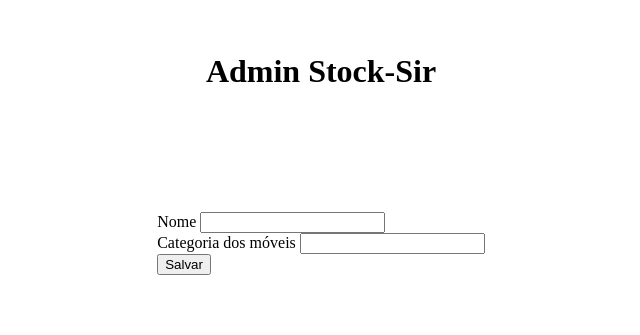
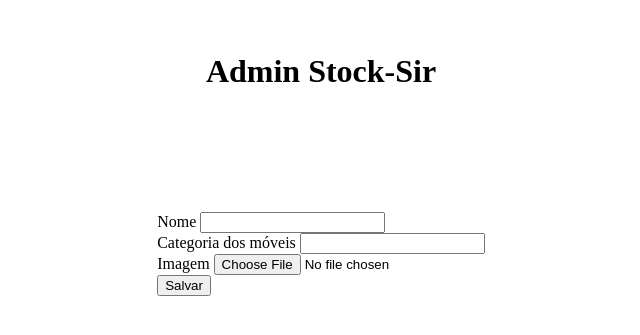
Before and after one commit to SpoonManiac/Site-de-Moveis, a Flask app: page /admin in a window 1280 px wide. Shown: the top 335 px of the page, without its empty margins (319-959 px from the left). Run offline with Flask 3, Linux system fonts and the light colour scheme.

Commit message:
Subindo atualizações

```diff
--- a/app.py
+++ b/app.py
@@ -1,16 +1,22 @@
 from flask import Flask, render_template, request, redirect
+import os
 
 class Moveis:
-    def __init__(self, nome, categoria):
+    def __init__(self, nome, categoria, imagem):
         self.nome = nome
         self.categaria = categoria
+        self.imagem = imagem
 
-movel = Moveis("Mesa de jantar", "Mesas")
-movel2 = Moveis("Poltrona Balanço", "Acentos")
-movel3 = Moveis("Sofá Aqua", "Sofás")
+
+movel = Moveis("Mesa de jantar", "Mesas", "/static/img/mesa-lua.png")
+movel2 = Moveis("Poltrona Balanço", "Acentos", "/static/img/poltrona-balanço.png")
+movel3 = Moveis("Sofá Aqua", "Sofás", "/static/img/sofa-aqua.png")
 lista = [movel, movel2, movel3]
 
 app = Flask(__name__)
+
+PASTA_UPLOAD = "static/img"
+app.config[PASTA_UPLOAD] = PASTA_UPLOAD
 
 @app.route('/')
 def index():
@@ -26,7 +32,17 @@ def adicionar():
 def criar():
     nome = request.form['nome']
     categoria = request.form['categoria']
-    moveis = Moveis(nome, categoria)
+    imagem = request.files.get('imagem')
+
+    if imagem and imagem.filename != '':
+        filename = os.path.join(app.config[PASTA_UPLOAD], imagem.filename)
+        imagem.save(filename)
+        imagem_url = f"/static/img/{imagem.filename}"
+
+    else:
+        imagem_url = "/static/img/default-image.png"
+
+    moveis = Moveis(nome, categoria, imagem_url)
     lista.append(moveis)
     return redirect('/')
 
--- a/templates/adicionar.html
+++ b/templates/adicionar.html
@@ -26,14 +26,18 @@
         <div class="page-header text-center">
             <h1>{{titulo}}</h1>
         </div>
-        <form action="/criar" method="post">
+        <form action="/criar" method="post" enctype="multipart/form-data">
             <div class="form-group">
                 <label for="nome">Nome</label>
-                <input type="text" id="nome" name="nome" class="form-control">
+                <input type="text" id="nome" name="nome" class="form-control" required>
             </div>
             <div class="form-group">
                 <label for="categoria">Categoria dos móveis</label>
-                <input type="text" id="categoria" name="categoria" class="form-control">
+                <input type="text" id="categoria" name="categoria" class="form-control" required>
+            </div>
+            <div class="form-group">
+                <label for="imagem">Imagem</label>
+                <input type="file" id="imagem" name="imagem" class="form-control" accept="image/*">
             </div>
             <button type="submit" class="btn btn-primary btn-salvar">Salvar</button>
             </div>
--- a/templates/index.html
+++ b/templates/index.html
@@ -52,7 +52,7 @@
           {% for cate in cat %}
         <div class="col-6 col-md-4 col-xxl-2">
         <div class="card">
-            <img class="card-img-top" src="/static/img/mesa-lua.png" alt="mesa-lua">
+            <img class="card-img-top" src="{{ cate.imagem }}" alt="{{ cate.nome}}">
             <div class="card-header">
             <p class="text-center"><font style="vertical-align: inherit;"><font style="vertical-align: inherit;">
               {{ cate.nome }}<br>
```
Also changed, not shown: static/img/2ff3b1c4107b823025f1be1616343abf.jpg (added), static/img/Bancos Recaro SR4.png (added), static/img/Captura de tela 2024-04-11 202613.png (added), static/img/Captura de tela 2024-04-11 203153.png (added), static/img/default-image.png (added), static/img/sofa-background-image.png (deleted).
